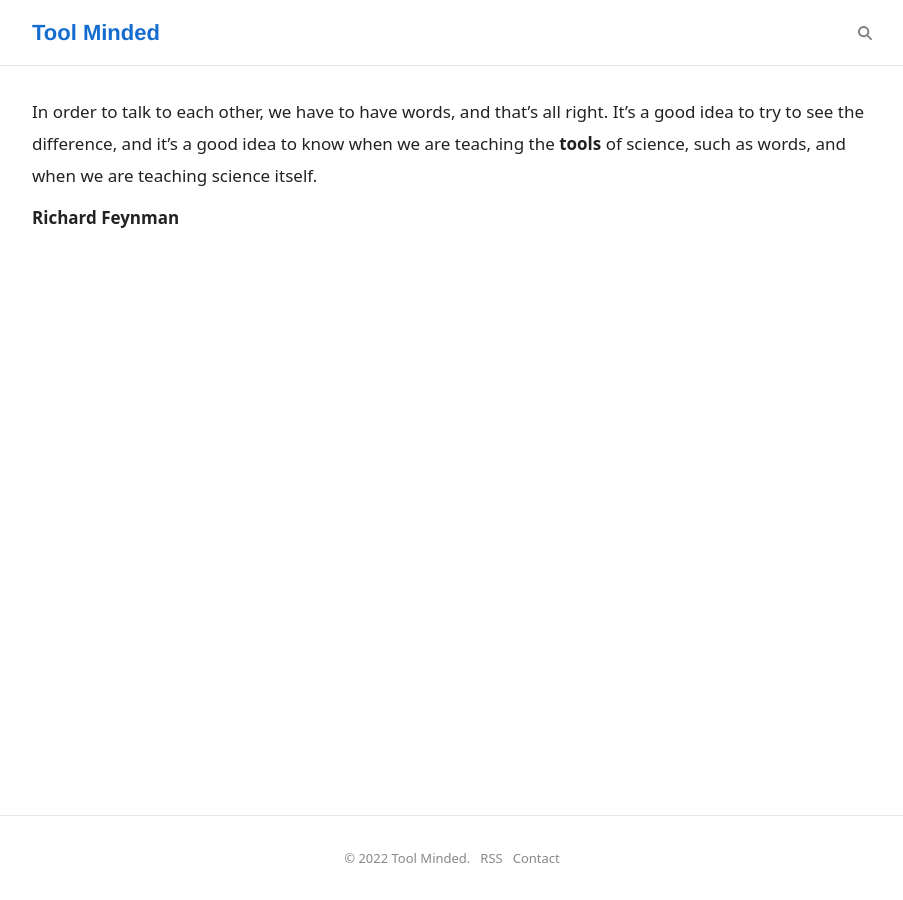
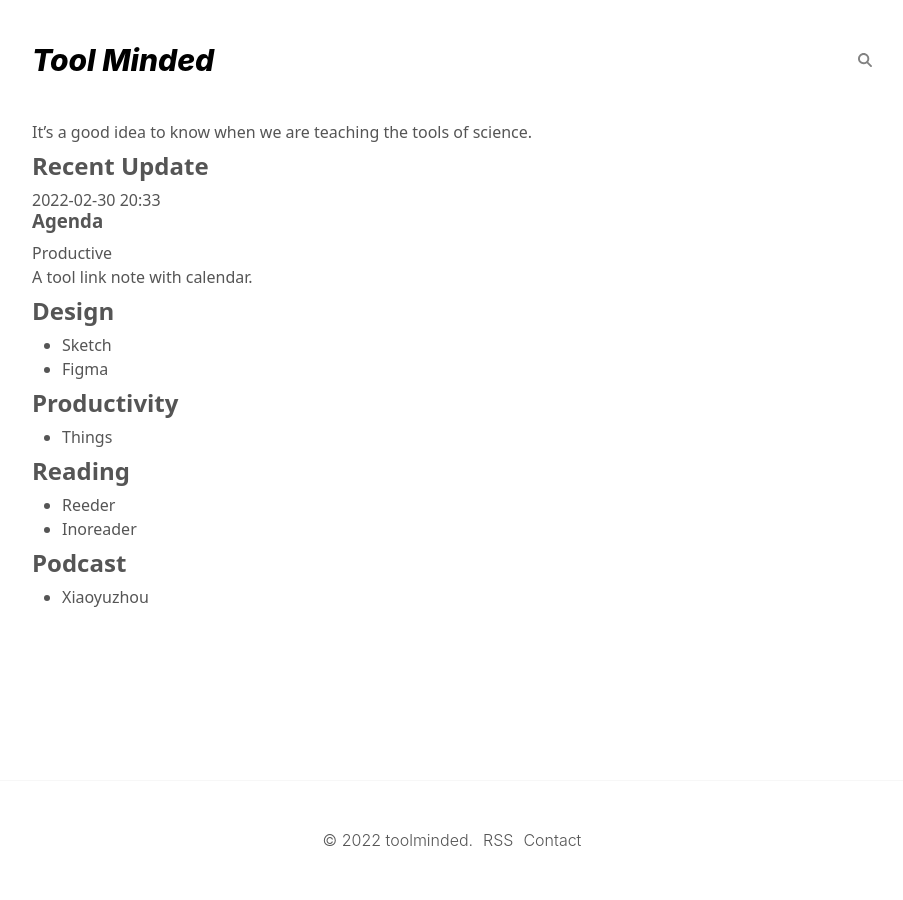
Before and after one commit to rijieli/toolminded, a Jekyll site: the page built from index.html, in a window 1280 px wide. Shown: the whole page, without its empty margins (188-1091 px from the left). Built offline with Jekyll 4.4.1, drawn with Linux system fonts in a browser that asks for light colours; some web fonts are replaced.

Commit message:
Update footer and index layout data.

```diff
--- a/_config.yml
+++ b/_config.yml
@@ -38,7 +38,7 @@ lang: en_US
 
 timezone: Asia/Shanghai
 
-copyright_text: Tool Minded.
+copyright_text: toolminded.
 google_analytics: G-WW1S0JJBGD
 
 # theme: minima
--- a/_data/reading.yaml
+++ /dev/null
@@ -1,20 +0,0 @@
-design:
-  - name: Sketch
-    site: https://www.sketch.com
-  - name: Figma
-    site: https://www.figma.com
-
-productivity:
-  - name: Things
-    site: https://culturedcode.com/things
-
-
-reading:
-  - name: Reeder
-    site: https://www.reederapp.com
-  - name: Inoreader
-    site: https://www.innoreader.com
-
-podcast:
-  - name: Xiaoyuzhou
-    site: https://xiaoyuzhoufm.com
--- /dev/null
+++ b/_data/tools.yaml
@@ -0,0 +1,23 @@
+- type: design
+  items:
+    - name: Sketch
+      site: https://www.sketch.com
+    - name: Figma
+      site: https://www.figma.com
+
+- type: productivity
+  items:
+    - name: Things
+      site: https://culturedcode.com/things
+
+- type: reading
+  items:
+    - name: Reeder
+      site: https://www.reederapp.com
+    - name: Inoreader
+      site: https://www.innoreader.com
+
+- type: podcast
+  items:
+    - name: Xiaoyuzhou
+      site: https://xiaoyuzhoufm.com
--- a/_includes/head_basic.html
+++ b/_includes/head_basic.html
@@ -6,7 +6,6 @@
 <link rel="apple-touch-icon" sizes="180x180" href="/apple-touch-icon.png">
 <link rel="icon" type="image/png" sizes="32x32" href="/favicon-32x32.png">
 <link rel="icon" type="image/png" sizes="16x16" href="/favicon-16x16.png">
-<link rel="manifest" href="/site.webmanifest">
 {%- feed_meta -%}
 {%- if jekyll.environment == 'production' and site.google_analytics -%}
     {%- include google-analytics.html -%}
--- a/_sass/scss/_layout.scss
+++ b/_sass/scss/_layout.scss
@@ -3,7 +3,6 @@
  */
 .site-header {
   // border-top: 5px solid $grey-dark-color;
-  border-bottom: 1px solid $grey-color;
   height: $nav-height;
 
   // Positioning context for the mobile navigation icon
@@ -27,19 +26,18 @@
   justify-content: space-between;
 
   .site-title {
-    font-family: "PT Sans Narrow", "Helvetica Neue", Helvetica, PingFang SC,
-      BlinkMacSystemFont, "Segoe UI", Roboto, Arial, "Microsoft YaHei",
-      sans-serif;
+    font-family: $inter-font-family;
+    font-style: italic;
     margin: 0;
     display: flex;
     flex-direction: column;
     align-items: center;
     box-sizing: border-box;
     justify-content: center;
-    font-size: 22px;
+    font-size: 30px;
     font-weight: 800;
     line-height: $nav-height;
-    color: $blue-color;
+    color: $black-color;
     flex-shrink: 0;
 
     &:hover {
@@ -298,7 +296,8 @@
  * Site footer
  */
 .footer {
-  color: $grey-dark-color;
+  color: $dark-color;
+  font-family: $inter-font-family;
   text-align: center;
   display: flex;
   align-items: center;
@@ -307,8 +306,10 @@
 
   .footer-item {
     margin: 0 0px;
-    padding: 30px 0;
-    font-size: 13px;
+    padding: 50px 0;
+    line-height: 19px;
+    font-size: 16px;
+    font-weight: 300;
   }
 
   .footer-item:not(:last-child) {
--- a/_sass/theme.scss
+++ b/_sass/theme.scss
@@ -1,10 +1,13 @@
 @charset "utf-8";
 
 // Define defaults for each variable.
-
+@import url('https://rsms.me/inter/inter.css');
 $base-font-family: ui-sans-serif, system-ui, -apple-system, Helvetica, "Helvetica Neue", PingFang SC,
   BlinkMacSystemFont, "Segoe UI", Roboto, Arial, "Microsoft YaHei", sans-serif,
   "Apple Color Emoji", "Segoe UI Emoji", "Segoe UI Symbol" !default;
+$inter-font-family: "Inter", ui-sans-serif, system-ui, -apple-system, Helvetica, "Helvetica Neue", PingFang SC,
+BlinkMacSystemFont, "Segoe UI", Roboto, Arial, "Microsoft YaHei", sans-serif,
+"Apple Color Emoji", "Segoe UI Emoji", "Segoe UI Symbol" !default;
 $serif-font-family: "PT Serif", ui-serif, Georgia, "STSongti SC", "SimSong", "STSong", "Source Serif Pro", "noto serif", serif;
 $monospace-font-family: ui-monospace, Monaco, Menlo, "SF Mono Regular", "Lucida Console", SFMono-Regular, Consolas, "Courier New", Liberation Mono, monospace;
 
@@ -16,17 +19,20 @@ $heavy-font-weight: 600;
 $small-font-size: $base-font-size * 0.875 !default;
 $spacing-unit: 30px !default;
 
+$black-color: #000 !default;
+$black-color-darkmode: #fff !default;
+
 // Color defines
-$dark-color: #222 !default;
+$dark-color: #555 !default;
 $dark-color-darkmode: #eee !default;
 
 $white-color: #fff !default;
 $white-color-darkmode: #0d0f13 !default;
 
-$grey-color: #e8e8e8 !default;
+$grey-color: #F7F7F7 !default;
 $grey-color-darkmode: #14161c !default;
 
-$grey-dark-color: #888888 !default;
+$grey-dark-color: #555555 !default;
 $grey-dark-color-darkmode: #aaaaaa !default;
 
 $blue-color: rgb(21, 108, 207) !default;
@@ -44,7 +50,7 @@ $content-width: 1080px !default;
 $on-palm: 512px !default;
 $on-laptop: 960px !default;
 
-$nav-height: 66px !default;
+$nav-height: 120px !default;
 
 // Use media queries like this:
 // @include media-query($on-palm) {
--- /dev/null
+++ b/index.html
@@ -0,0 +1,38 @@
+---
+layout: default
+---
+
+<div class="categories">
+    <div class="wrapper">
+        <div class="motto-bar">
+            <p>It’s a good idea to know when we are teaching the tools of science.</p>
+        </div>
+        <div class="recent-update">
+            <h2>Recent Update</h2>
+            <div class="recent-update-date">2022-02-30 20:33</div>
+            <div class="recent-update-card">
+                <h3 class="recent-update-card-title">
+                    Agenda
+                </h3>
+                <div class="tag-group">
+                    <div class="tag-item">Productive</div>
+                </div>
+                <p>A tool link note with calendar.</p>
+            </div>
+        </div>
+        <div class="tool-section">
+            {% for group in site.data.tools %}
+            <div class="tool-group">
+                <h2 class="tool-group-title">{{ group.type | capitalize }}</h2>
+                <div class="tool-group-list">
+                    <ul>
+                        {% for item in group.items %}
+                        <li class="tool-group-item"> {{ item.name }} </li>
+                        {% endfor %}
+                    </ul>
+                </div>
+            </div>
+            {% endfor %}
+        </div>
+    </div>
+</div>
--- a/index.md
+++ /dev/null
@@ -1,7 +0,0 @@
----
-layout: post
----
-
-In order to talk to each other, we have to have words, and that’s all right. It’s a good idea to try to see the difference, and it’s a good idea to know when we are teaching the **tools** of science, such as words, and when we are teaching science itself.
-
-**Richard Feynman**
```
